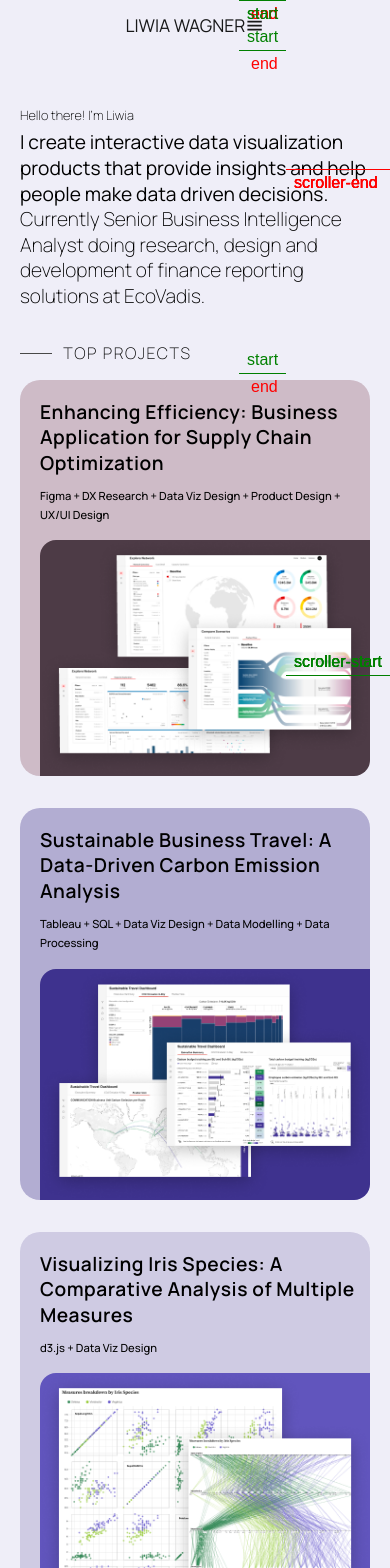
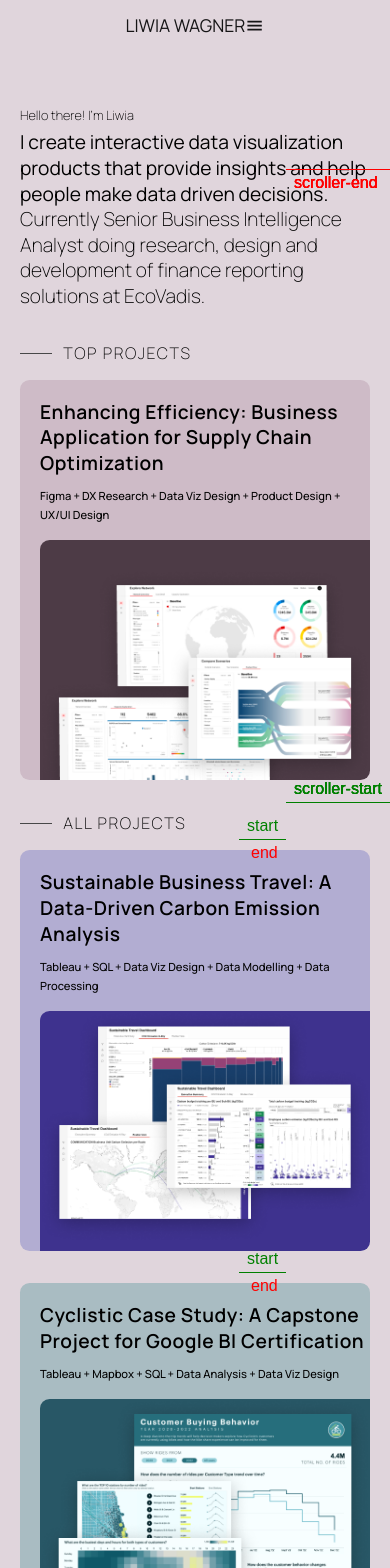
Before and after one commit to LiwiaWagner/Portfolio-Liwia-Wagner, a React (Create React App) app: page / in a window 390 px wide. Shown: the top 1568 px of the page. Built offline with nearby package versions, Linux system fonts and the light colour scheme.

Commit message:
card_styling

```diff
--- a/src/components/card/Card.jsx
+++ b/src/components/card/Card.jsx
@@ -4,15 +4,16 @@ import Button from "../button/Button.jsx";
 
 function Card(props) {
   const card = props.card;
+  const hasHtmlId = props.hasHtmlId;
   return (
     <div
-      id="four"
+      id={hasHtmlId ? card.htmlId : ""}
       className="project-container"
       style={{ backgroundColor: card.backgroundColor }}
     >
       <article>
         <div className="card-container">
-          <div className="card-container-left">
+          <div className="card-container-text">
             <p className="card-title">{card.title}</p>
             <p className="card-description">{card.description}</p>
             <p className="card-tools">{card.tools}</p>
@@ -20,39 +21,32 @@ function Card(props) {
               className="btn-project"
               style={{ backgroundColor: card.btn.color }}
             >
-              <Link>{card.btn.refLink}</Link>
+              {/* <Link>{card.btn.refLink}</Link> */}
               {card.btn.text}
             </button>
           </div>
-
-          <div className="card-container-right">
-            <img
-              className="img-desktop"
-              src={card.images.desktop.src}
-              alt={card.images.desktop.alt}
-            />
-            <img
-              className="img-mobile"
-              src={card.images.mobile.src}
-              alt={card.images.mobile.alt}
-            />
-          </div>
-
           <div
-            className="card-container-right-mobile"
-            style={{ backgroundColor: card.btn.color }}
-          >
-            <img
-              className="img-desktop"
-              src={card.images.desktop.src}
-              alt={card.images.desktop.alt}
-            />
-            <img
-              className="img-mobile"
-              src={card.images.mobile.src}
-              alt={card.images.mobile.alt}
-            />
-          </div>
+            className="card-container-img-desktop"
+            style={{
+              backgroundImage: `url(${card.images.desktop.src})`,
+              backgroundPosition: `bottom ${card.images.desktop.position} center`,
+            }}
+          />
+          <div
+            className="card-container-img-tablet"
+            style={{
+              backgroundImage: `url(${card.images.desktop.src})`,
+              backgroundPosition: `bottom ${card.images.desktop.position} center`,
+            }}
+          />
+          <div
+            className="card-container-img-mobile"
+            style={{
+              backgroundColor: card.btn.color,
+              backgroundImage: `url(${card.images.mobile.src})`,
+              backgroundPosition: `bottom ${card.images.mobile.position} right`,
+            }}
+          />
         </div>
       </article>
     </div>
--- a/src/components/card/card.css
+++ b/src/components/card/card.css
@@ -3,18 +3,18 @@
   flex-direction: row;
 }
 
-.card-container-left {
+.card-container-text {
   width: 40%;
-  padding: 2rem 2rem 0 2rem;
+  margin: 2rem 2rem 0 2rem;
 }
 
-.card-container-right {
+.card-container-img-desktop {
   width: 60%;
-  padding: 2rem 2rem 0 2rem;
-}
-
-.card-container-right-mobile {
-  display: none;
+  margin: 2rem 2rem 0 2rem;
+  min-height: 31rem;
+  display: block;
+  background-repeat: no-repeat;
+  background-size: contain;
 }
 
 /* ---Card text */
@@ -49,68 +49,57 @@
   justify-content: center;
   text-align: center;
   width: auto;
-  height: 2.8rem;
+  height: 2.6rem;
   padding: 0rem 1.2rem;
-  margin: 0 0 2rem 0;
-  border-radius: 0.8rem;
+  margin: 0 0 4rem 0;
+  border-radius: 0.6rem;
   color: var(--white);
   font-size: 1rem;
   font-weight: 700;
 }
 
-/* ---Project picture */
-
-.img-desktop {
-  display: block;
-  object-fit: contain;
-}
-
-.img-mobile {
-  display: none;
-}
-
 @media screen and (max-width: 1024px) {
-  .card-container-left {
-    width: 40%;
-    padding: 1.25rem 1.25rem 0 1.25rem;
+  .card-container-text {
+    width: 50%;
+    margin: 1.25rem 1.25rem 0 1.25rem;
   }
 
-  .card-container-right {
-    width: 60%;
-    padding: 1.25rem 1.25rem 0 1.25rem;
+  .card-container-img-desktop {
+    width: 50%;
+    min-height: 20rem;
+    margin: 1.25rem 1.25rem 0 1.25rem;
   }
 
   /* ---Card text */
 
   .card-title {
-    font-size: 1.1rem;
+    font-size: 1rem;
     font-weight: 600;
     letter-spacing: 0.07rem;
-    line-height: 1.4rem;
+    line-height: 1.2rem;
     padding: 0 0 0.5rem 0;
   }
 
   .card-description {
-    font-size: 0.9rem;
+    font-size: 0.8rem;
     line-height: 1.3rem;
-    padding: 0 0 1rem 0;
+    padding: 0 0 0.8rem 0;
   }
 
   .card-tools {
     font-size: 0.7rem;
     font-weight: 700;
     line-height: 1.2rem;
-    padding: 0 0 1rem 0;
+    padding: 0 0 0.8rem 0;
   }
 
   /* ---Project button */
 
   .btn-project {
-    width: auto;
     height: 1.8rem;
     padding: 0rem 1rem;
-    border-radius: 0.6rem;
-    color: white;
+    margin: 0 0 2rem 0;
+    border-radius: 0.4rem;
     font-size: 0.7rem;
     font-weight: 700;
   }
@@ -123,28 +112,27 @@
     padding: 1.25rem 0 0 1.25rem;
   }
 
-  .card-container-left {
+  .card-container-text {
     width: 100%;
-    padding: 0;
+    margin: 0;
   }
 
-  .card-container-right {
-    display: none;
-    padding: 0;
-  }
-
-  .card-container-right-mobile {
-    display: flex;
-    width: 100%;
-    border-radius: 1rem 0 1rem 0;
-  }
-
-  .img-desktop {
+  .card-container-img-desktop {
     display: none;
   }
 
-  .img-mobile {
+  .card-container-img-tablet {
+    display: none;
+  }
+
+  .card-container-img-mobile {
     display: block;
+    width: 100%;
+    height: auto;
+    border-radius: 0.6rem 0 0.6rem 0;
+    min-height: 15rem;
+    background-repeat: no-repeat;
+    background-size: contain;
   }
 
   .card-description {
--- a/src/data.js
+++ b/src/data.js
@@ -11,6 +11,7 @@ import desktopImgProject1 from "../src/assets/d_project_picture_p1.png";
 export const cards = [
   {
     id: 1,
+    htmlId: "one",
     order: 4,
     title:
       "Enhancing Efficiency: Business Application for Supply Chain Optimization",
@@ -27,15 +28,23 @@ export const cards = [
       desktop: {
         src: desktopImgCard1,
         alt: "Sample pictures of data visualization project.",
+        position: "-1.875rem",
+      },
+      tablet: {
+        src: desktopImgCard1,
+        alt: "Sample pictures of data visualization project.",
+        position: "-1.56rem",
       },
       mobile: {
         src: mobileImgCard1,
         alt: "Sample pictures of data visualization project.",
+        position: "-25px",
       },
     },
   },
   {
     id: 2,
+    htmlId: "two",
     order: 1,
     title:
       "Sustainable Business Travel: A Data-Driven Carbon Emission Analysis",
@@ -60,6 +69,7 @@ export const cards = [
   },
   {
     id: 3,
+    htmlId: "three",
     order: 3,
     title:
       "Visualizing Iris Species: A Comparative Analysis of Multiple Measures",
@@ -84,6 +94,7 @@ export const cards = [
   },
   {
     id: 4,
+    htmlId: "four",
     order: 2,
     title: `Cyclistic Case Study: A Capstone Project for Google BI Certification`,
     description: `The capstone project, focused on preparing Cyclistic’s customer analysis, serves as the final assignment for the Google Business Intelligence Professional Certification, demonstrating the application of advanced BI skills in a real-world business context.`,
--- a/src/pages/about/about.css
+++ b/src/pages/about/about.css
@@ -271,7 +271,7 @@ a:visited {
     width: 100%;
     margin: 0 0 0 0;
     padding: 0 0 0 0;
-    border-radius: 12px;
+    border-radius: 0.6rem;
     aspect-ratio: 10 / 14;
   }
 
--- a/src/pages/home/Home.jsx
+++ b/src/pages/home/Home.jsx
@@ -13,7 +13,7 @@ const getConfig = (trigger, startColor, endColor) => {
       trigger: trigger,
       scrub: true,
       markers: true,
-      start: "top 80%",
+      start: "top 95%",
       end: "top 20%",
     },
     startAt: { backgroundColor: startColor, "--background-color": startColor },
@@ -22,8 +22,10 @@ const getConfig = (trigger, startColor, endColor) => {
   };
 };
 
+const violet = "#D8D6E8";
+
 const Home = () => {
-  const topCards = cards.filter((card) => [1, 2, 3].includes(card.id));
+  const topCards = cards.filter((card) => [1].includes(card.id));
   const orderedCards = [...cards].sort((a, b) => a.order - b.order);
 
   useGSAP(() => {
@@ -51,8 +53,8 @@ const Home = () => {
 
   return (
     <>
-      <div id="test" className="hero">
-        <div id="one" className="hero-container">
+      <div className="hero">
+        <div className="hero-container">
           <h3 className="name">Hello there! I’m Liwia</h3>
           <div className="hero-intro">
             <span>
@@ -70,7 +72,7 @@ const Home = () => {
       </div>
       <section className="project-container top-projects-container">
         {topCards.map((card, index) => (
-          <Card key={index} card={card} />
+          <Card key={index} card={card} hasHtmlId={false} />
         ))}
       </section>
 
@@ -83,47 +85,9 @@ const Home = () => {
         <div className="filters"></div>
         <section className="project-container all-projects-container">
           {orderedCards.map((card, index) => (
-            <Card key={index} card={card} />
+            <Card key={index} card={card} hasHtmlId={true} />
           ))}
         </section>
-        <div className="color-container-test">
-          <div className="text-container-test">
-            Lorem ipsum dolor sit amet, consectetur adipiscing elit. Sed dapibus
-            eros nisi, quis ullamcorper sapien auctor quis. Sed pharetra
-            consequat rutrum. Integer et velit elit. Pellentesque vel libero
-            sagittis, sodales tellus id, dictum tortor. Vestibulum tempus magna
-            quis imperdiet facilisis. Cras placerat sapien odio, eget molestie
-            augue varius at. Donec euismod elementum dictum. Fusce nec iaculis
-            eros, eu fringilla metus. Integer imperdiet blandit augue. Sed sit
-            amet ornare tellus. Fusce nec maximus quam, in finibus turpis. Proin
-            arcu odio, scelerisque eget sodales id, vestibulum eget justo.
-            Mauris ullamcorper rutrum augue, sit amet lobortis nunc gravida
-            quis. Donec varius odio mi, vitae consectetur enim volutpat in.
-            Integer lacinia odio odio, quis suscipit sapien pulvinar vel.
-            Curabitur eleifend elementum ipsum vel hendrerit. Donec vitae tortor
-            ultrices, lobortis enim pellentesque, accumsan ante. Praesent
-            ullamcorper neque justo, sit amet tempor nisl placerat eget. Donec
-            feugiat dui sit amet nisl auctor hendrerit. Integer vitae ultricies
-            orci, at rutrum erat. Vestibulum nec elit velit. Suspendisse rutrum
-            ac metus quis sollicitudin. Suspendisse tristique sodales efficitur.
-            Proin malesuada id erat ac porttitor. Praesent ac lacus nisi. Duis
-            eget felis diam. Sed volutpat sapien sodales auctor rutrum. Etiam
-            scelerisque ac urna sit amet sagittis. Sed non lacinia risus. Proin
-            vitae neque ante. In quis mauris vitae nibh tincidunt auctor. In eu
-            rhoncus dolor, nec gravida turpis. Aliquam vulputate auctor augue at
-            pulvinar. Praesent malesuada, odio vel laoreet tempor, lectus augue
-            fermentum ante, id pulvinar dolor neque et lorem. Donec feugiat
-            sapien eu sodales egestas. Quisque convallis consequat posuere.
-            Phasellus lacinia nisi eget lacus lobortis mollis. Suspendisse sit
-            amet auctor risus. Ut in laoreet leo. Morbi quis mollis sapien.
-            Donec massa massa, posuere a ullamcorper at, sollicitudin sed urna.
-            Donec imperdiet dui nisi, elementum convallis massa tincidunt eu.
-            Maecenas diam erat, egestas a augue ac, elementum viverra purus. In
-            non elit suscipit, sagittis ipsum a, faucibus mi. Nunc ullamcorper
-            cursus enim, id luctus nibh fermentum quis.
-          </div>
-          <div className="img-container-test"></div>
-        </div>
       </div>
     </>
   );
--- a/src/pages/home/home.css
+++ b/src/pages/home/home.css
@@ -1,28 +1,3 @@
-.color-container-test {
-  display: flex;
-  flex-direction: row;
-  margin: 2.5rem 3rem;
-  min-height: 30rem;
-  border-radius: 1.25rem;
-  background-color: pink;
-}
-
-.text-container-test {
-  border: 2px solid black;
-  width: 40%;
-  padding: 2rem 1rem 4rem 2rem;
-}
-
-.img-container-test {
-  display: block;
-  border: 2px solid black;
-  width: 60%;
-  background-image: url("../../assets/d_card_picture_p1.png");
-  background-repeat: no-repeat;
-  background-size: contain;
-  background-position: bottom -30px center;
-}
-
 /* ---Hero */
 
 .hero-container {
@@ -73,8 +48,7 @@
   margin: 1.5rem 0;
   display: flex;
   flex-direction: column;
-  min-height: 33rem;
-  border-radius: 1rem;
+  border-radius: 0.8rem;
 }
 
 .top-projects-container {
@@ -124,7 +98,6 @@
   .project-container {
     margin: 1rem 0;
     min-height: 20rem;
-    border-radius: 1rem;
   }
 
   .top-projects-container {
@@ -176,7 +149,7 @@
   .project-container {
     margin: 1rem 0;
     min-height: 20rem;
-    border-radius: 1.25rem;
+    border-radius: 0.6rem;
   }
 
   .top-projects-container {
```
